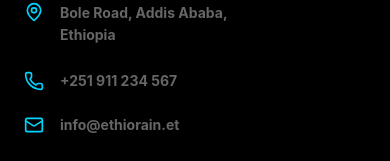
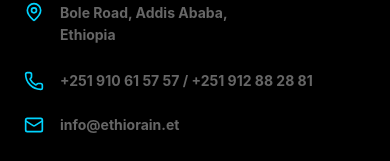
Before and after one commit to Ras123-eyu/Ethio-Rain-irrigation-system-website, a React (Vite) app: page /products in a window 390 px wide. Shown: the part 8830-8991 px from the top of the page. Built offline with nearby package versions, Linux system fonts and the light colour scheme.

Commit message:
feat: add responsive Footer component with CTA banner and contact information

```diff
--- a/src/components/Footer.jsx
+++ b/src/components/Footer.jsx
@@ -114,7 +114,7 @@ export default function Footer() {
             </li>
             <li className="flex items-center gap-4">
               <Phone className="w-5 h-5 text-brand-cyan shrink-0" />
-              +251 911 234 567
+              +251 910 61 57 57 / +251 912 88 28 81
             </li>
             <li className="flex items-center gap-4">
               <Mail className="w-5 h-5 text-brand-cyan shrink-0" />
```
